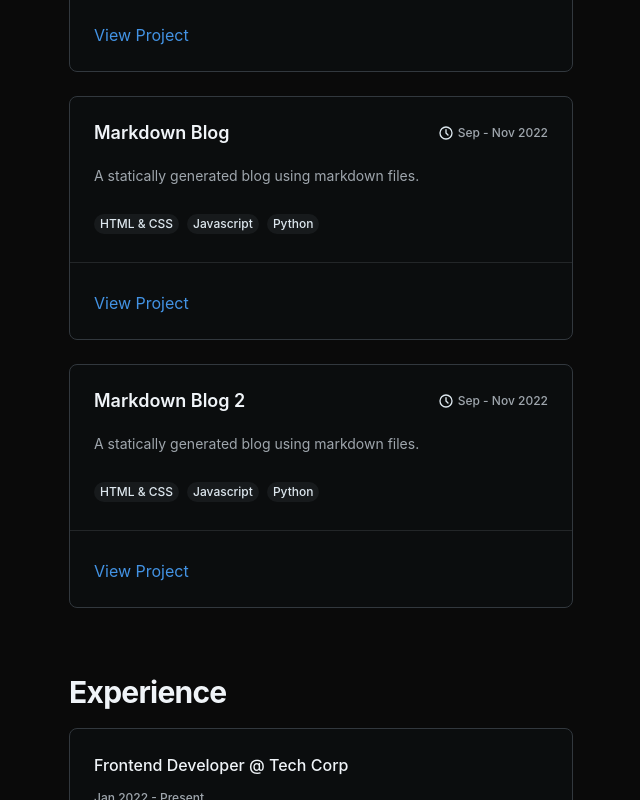
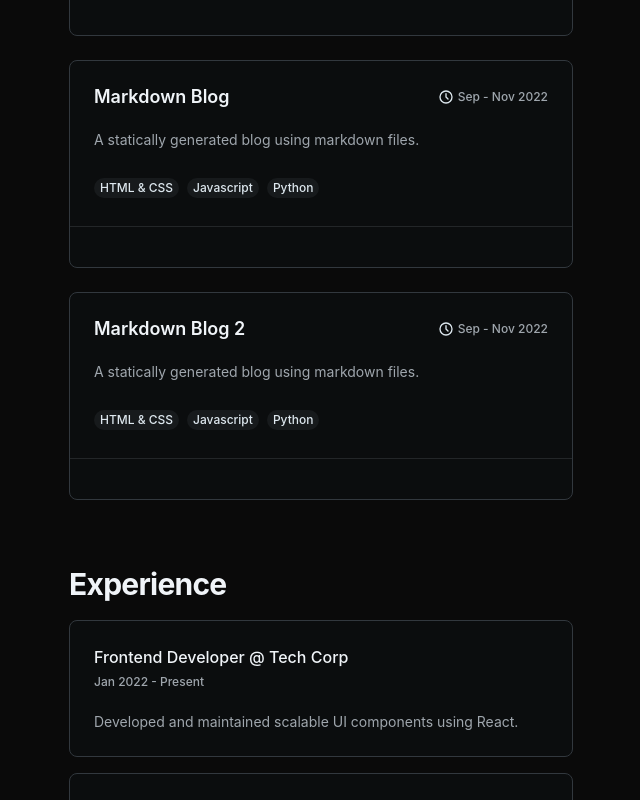
Before and after one commit to DevrimCaner/devrimcaner.com, a Next.js app in the folder devrimcaner/: page / in a window 1280 px wide. Shown: the part 820-1620 px from the top of the page, without its empty margins (619-1259 px from the left). Built offline with nearby package versions, Linux system fonts and the light colour scheme.

Commit message:
Experience Link

```diff
--- a/devrimcaner/components/Experience.tsx
+++ b/devrimcaner/components/Experience.tsx
@@ -1,14 +1,15 @@
-import { Box, Typography, Card } from '@mui/joy';
+import { Box, Typography, Card, Link } from '@mui/joy';
 
-type Experience = {
+type ExperienceItem = {
   company: string;
   role: string;
   period: string;
   description: string;
+  link?: string;
 };
 
 type Props = {
-  experience: Experience[];
+  experience: ExperienceItem[];
 };
 
 const Experience = ({ experience }: Props) => (
@@ -18,13 +19,32 @@ const Experience = ({ experience }: Props) => (
     </Typography>
     {experience.map((job) => (
       <Card key={job.company} variant="outlined" sx={{ mt: 2, p: 3 }}>
-        <Typography level="title-md">
-          {job.role} @ {job.company}
+        <Box sx={{ display: 'flex', justifyContent: 'space-between', flexWrap: 'wrap', gap: 1 }}>
+          <Box>
+            {job.link ? (
+              <Link
+                href={job.link}
+                target="_blank"
+                underline="none"
+                aria-label={`${job.role} at ${job.company}`}
+              >
+                <Typography level="title-md">
+                  {job.role} @ {job.company}
+                </Typography>
+              </Link>
+            ) : (
+              <Typography level="title-md">
+                {job.role} @ {job.company}
+              </Typography>
+            )}
+            <Typography level="body-xs" sx={{ mt: 0.5 }}>
+              {job.period}
+            </Typography>
+          </Box>
+        </Box>
+        <Typography level="body-sm" sx={{ mt: 1 }}>
+          {job.description}
         </Typography>
-        <Typography level="body-xs" sx={{ mb: 1 }}>
-          {job.period}
-        </Typography>
-        <Typography level="body-sm">{job.description}</Typography>
       </Card>
     ))}
   </Box>
--- a/devrimcaner/components/Projects.tsx
+++ b/devrimcaner/components/Projects.tsx
@@ -4,9 +4,9 @@ import { IconClock } from '@tabler/icons-react';
 type PeriodField =
   | string
   | {
-      start?: string; // ISO-ish like "2022-12"
-      end?: string;   // ISO-ish like "2023-02"
-      display?: string; // fallback human string
+      start?: string;
+      end?: string;
+      display?: string;
     };
 
 type Project = {
@@ -42,7 +42,17 @@ const Projects = ({ projects }: Props) => (
       {projects.map((project) => (
         <Card key={project.name} variant="outlined" sx={{ p: 3 }}>
           <Box sx={{ display: 'flex', justifyContent: 'space-between', flexWrap: 'wrap', gap: 1 }}>
-            <Typography level="title-lg">{project.name}</Typography>
+            <Link
+              href={project.link}
+              target="_blank"
+              underline="none"
+              aria-label={project.name}
+              sx={{ display: 'inline-flex', alignItems: 'center' }}
+            >
+              <Typography level="title-lg" sx={{ mr: 1 }}>
+                {project.name}
+              </Typography>
+            </Link>
             <Box sx={{ display: 'flex', alignItems: 'center', gap: 0.5 }}>
               <IconClock size={16} aria-label="period" />
               <Typography level="body-xs">{formatPeriod(project.period)}</Typography>
@@ -62,10 +72,7 @@ const Projects = ({ projects }: Props) => (
           </Stack>
 
           <Divider sx={{ my: 2 }} />
-
-          <Link href={project.link} target="_blank" underline="none" aria-label={`View ${project.name}`}>
-            View Project
-          </Link>
+          {/* optional secondary link or nothing since title is primary link */}
         </Card>
       ))}
     </Stack>
--- a/devrimcaner/data/data.json
+++ b/devrimcaner/data/data.json
@@ -49,12 +49,14 @@
       "company": "Tech Corp",
       "role": "Frontend Developer",
       "period": "Jan 2022 - Present",
+      "link": "https://techcorp.example.com",
       "description": "Developed and maintained scalable UI components using React."
     },
     {
       "company": "Design Studio",
       "role": "UI Designer",
       "period": "2020 - 2022",
+      "link": "https://techcorp.example.com",
       "description": "Designed modern interfaces with a focus on user experience."
     }
   ]
```
